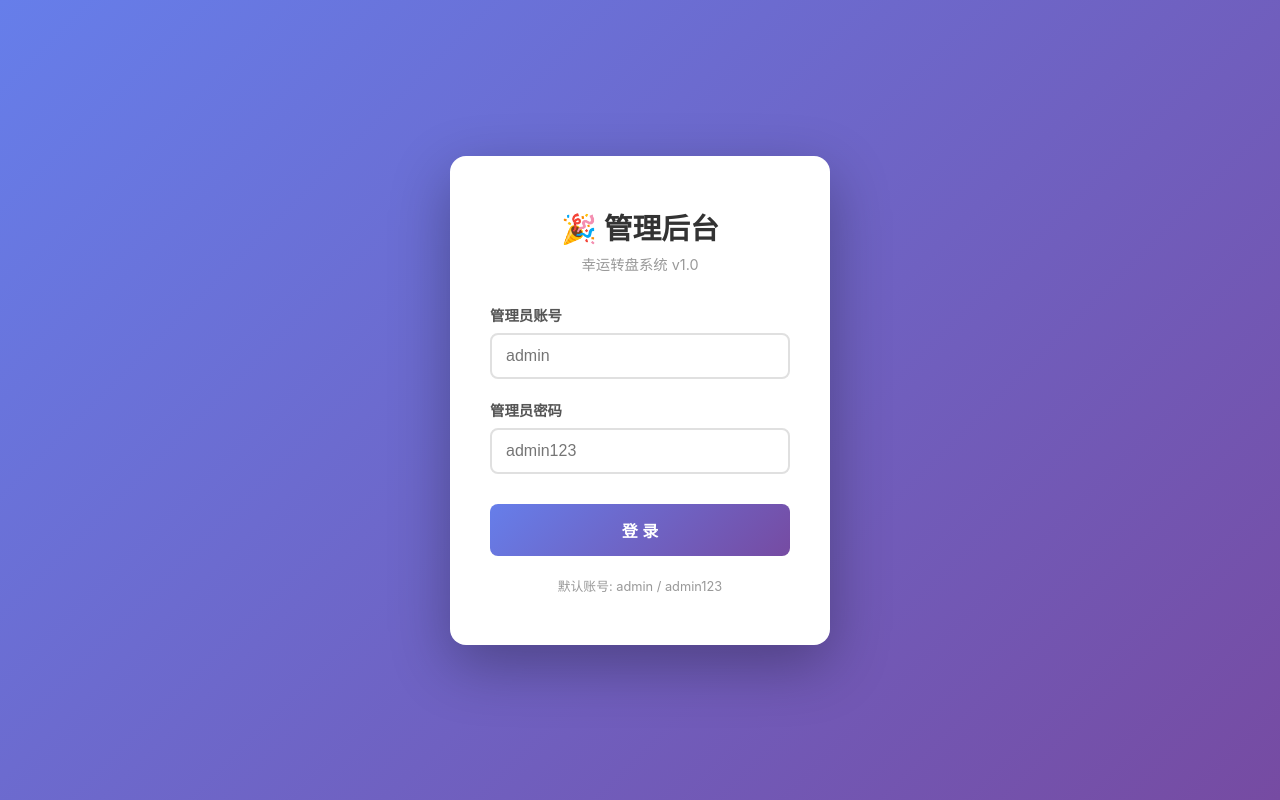
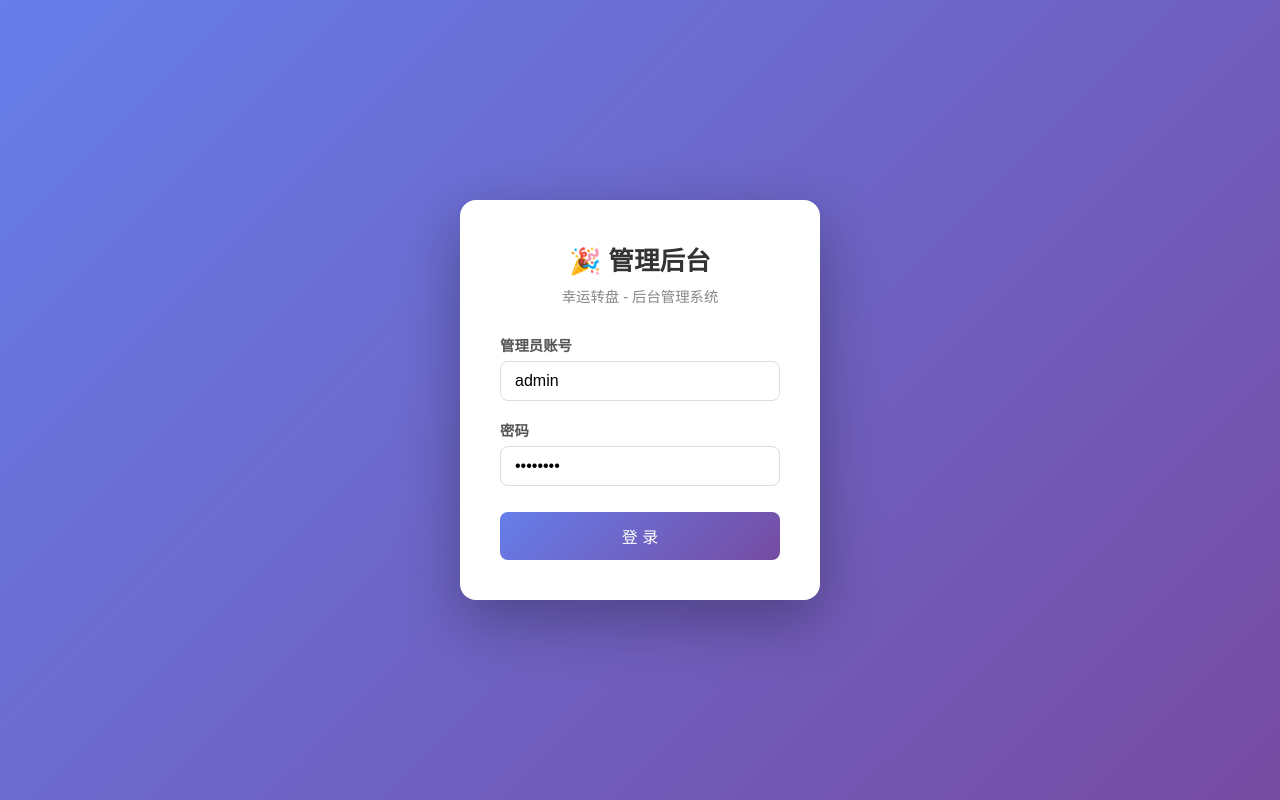
Before and after one commit to gaojian98/lucky-spin, a website: page admin/index.html in a window 1280 px wide. Drawn offline with Linux system fonts and the light colour scheme.

Commit message:
Fix login page - remove form and complex event handling

```diff
--- a/admin/index.html
+++ b/admin/index.html
@@ -7,247 +7,158 @@
     <style>
         * { box-sizing: border-box; margin: 0; padding: 0; }
         body {
-            font-family: -apple-system, BlinkMacSystemFont, 'Segoe UI', Roboto, sans-serif;
+            font-family: Arial, sans-serif;
             background: linear-gradient(135deg, #667eea 0%, #764ba2 100%);
             min-height: 100vh;
             display: flex;
             align-items: center;
             justify-content: center;
         }
-        .login-container {
+        .login-card {
             background: white;
             border-radius: 16px;
-            padding: 50px 40px;
-            width: 100%;
-            max-width: 380px;
+            padding: 40px;
+            width: 360px;
             box-shadow: 0 20px 60px rgba(0,0,0,0.3);
         }
-        .login-header {
+        .login-card h1 {
             text-align: center;
-            margin-bottom: 30px;
+            font-size: 1.6rem;
+            color: #333;
+            margin-bottom: 8px;
         }
-        .login-header h1 {
-            font-size: 1.8rem;
-            color: #333;
-            margin-bottom: 6px;
-        }
-        .login-header p {
-            color: #999;
+        .login-card p.subtitle {
+            text-align: center;
+            color: #888;
             font-size: 0.9rem;
+            margin-bottom: 28px;
         }
         .form-group {
-            margin-bottom: 20px;
+            margin-bottom: 18px;
         }
         .form-group label {
             display: block;
-            margin-bottom: 8px;
-            font-weight: 600;
+            margin-bottom: 6px;
+            font-weight: bold;
             color: #555;
             font-size: 0.9rem;
         }
         .form-group input {
             width: 100%;
-            padding: 12px 14px;
-            border: 2px solid #e0e0e0;
+            padding: 10px 14px;
+            border: 1px solid #ddd;
             border-radius: 8px;
             font-size: 1rem;
-            transition: all 0.3s;
+            outline: none;
+            transition: border-color 0.2s;
         }
         .form-group input:focus {
-            outline: none;
             border-color: #667eea;
-            box-shadow: 0 0 0 3px rgba(102, 126, 234, 0.1);
         }
-        .btn-submit {
+        .btn-login {
             width: 100%;
-            padding: 14px;
-            background: linear-gradient(135deg, #667eea 0%, #764ba2 100%);
+            padding: 12px;
+            background: linear-gradient(135deg, #667eea, #764ba2);
             color: white;
             border: none;
             border-radius: 8px;
             font-size: 1rem;
-            font-weight: 600;
             cursor: pointer;
-            margin-top: 10px;
-            transition: all 0.3s;
+            margin-top: 8px;
+            transition: opacity 0.2s;
         }
-        .btn-submit:hover:not(:disabled) {
-            transform: translateY(-2px);
-            box-shadow: 0 10px 20px rgba(102, 126, 234, 0.3);
-        }
-        .btn-submit:active:not(:disabled) {
-            transform: translateY(0);
-        }
-        .btn-submit:disabled {
-            opacity: 0.7;
-            cursor: not-allowed;
-        }
-        .message {
-            margin-top: 16px;
-            padding: 12px;
-            border-radius: 6px;
+        .btn-login:hover { opacity: 0.9; }
+        .btn-login:disabled { opacity: 0.6; cursor: not-allowed; }
+        .error-msg {
+            color: #dc3545;
+            font-size: 0.85rem;
+            margin-top: 12px;
             text-align: center;
-            font-size: 0.9rem;
             display: none;
-        }
-        .message.error {
             background: #f8d7da;
-            color: #721c24;
-            border: 1px solid #f5c6cb;
-        }
-        .message.success {
-            background: #d4edda;
-            color: #155724;
-            border: 1px solid #c3e6cb;
-        }
-        .message.loading {
-            background: #e7f3ff;
-            color: #004085;
-            border: 1px solid #b8daff;
-        }
-        .footer {
-            text-align: center;
-            margin-top: 20px;
-            color: #999;
-            font-size: 0.8rem;
+            padding: 10px;
+            border-radius: 4px;
         }
     </style>
 </head>
 <body>
-    <div class="login-container">
-        <div class="login-header">
-            <h1>🎉 管理后台</h1>
-            <p>幸运转盘系统 v1.0</p>
+    <div class="login-card">
+        <h1>🎉 管理后台</h1>
+        <p class="subtitle">幸运转盘 - 后台管理系统</p>
+
+        <div class="form-group">
+            <label>管理员账号</label>
+            <input type="text" id="username" placeholder="请输入账号" value="admin">
         </div>
 
-        <form id="loginForm" onsubmit="handleLogin(event)">
-            <div class="form-group">
-                <label for="username">管理员账号</label>
-                <input
-                    type="text"
-                    id="username"
-                    name="username"
-                    placeholder="admin"
-                    autocomplete="off"
-                    required
-                />
-            </div>
+        <div class="form-group">
+            <label>密码</label>
+            <input type="password" id="password" placeholder="请输入密码" value="admin123">
+        </div>
 
-            <div class="form-group">
-                <label for="password">管理员密码</label>
-                <input
-                    type="password"
-                    id="password"
-                    name="password"
-                    placeholder="admin123"
-                    autocomplete="off"
-                    required
-                />
-            </div>
-
-            <button type="submit" id="submitBtn" class="btn-submit">
-                登 录
-            </button>
-        </form>
-
-        <div id="message" class="message"></div>
-
-        <div class="footer">
-            <p>默认账号: admin / admin123</p>
-        </div>
+        <button class="btn-login" id="loginBtn" onclick="doLogin()">登 录</button>
+        <p class="error-msg" id="errorMsg"></p>
     </div>
 
     <script>
-        window.addEventListener('load', () => {
-            if (localStorage.getItem('adminToken')) {
-                window.location.href = 'dashboard.html';
+        // 防止加载导航菜单
+        // 这是登录页，不需要 nav.js
+
+        function doLogin() {
+            const username = document.getElementById('username').value.trim();
+            const password = document.getElementById('password').value;
+            const btn = document.getElementById('loginBtn');
+            const errorMsg = document.getElementById('errorMsg');
+
+            if (!username || !password) {
+                errorMsg.style.display = 'block';
+                errorMsg.textContent = '❗ 请输入账号和密码';
+                return;
+            }
+
+            btn.disabled = true;
+
+            fetch('/api/admin/login', {
+                method: 'POST',
+                headers: { 'Content-Type': 'application/json' },
+                body: JSON.stringify({ username, password })
+            })
+            .then(response => response.json())
+            .then(data => {
+                if (data.token) {
+                    localStorage.setItem('adminToken', data.token);
+                    localStorage.setItem('adminUser', data.username);
+                    errorMsg.style.display = 'block';
+                    errorMsg.textContent = '✅ 登录成功';
+                    errorMsg.style.background = '#d4edda';
+                    errorMsg.style.color = '#155724';
+                    setTimeout(() => {
+                        window.location.href = 'dashboard.html';
+                    }, 500);
+                } else {
+                    errorMsg.style.display = 'block';
+                    errorMsg.textContent = '❌ ' + (data.error || '登录失败');
+                    btn.disabled = false;
+                }
+            })
+            .catch(error => {
+                errorMsg.style.display = 'block';
+                errorMsg.textContent = '❌ 无法连接到服务器';
+                btn.disabled = false;
+            });
+        }
+
+        // 回车登录
+        document.getElementById('password').addEventListener('keypress', function(e) {
+            if (e.key === 'Enter') {
+                doLogin();
             }
         });
 
-        const form = document.getElementById('loginForm');
-        const submitBtn = document.getElementById('submitBtn');
-        const messageDiv = document.getElementById('message');
-        let isSubmitting = false;
-
-        function showMessage(text, type = 'loading') {
-            messageDiv.textContent = text;
-            messageDiv.className = `message ${type}`;
-            messageDiv.style.display = 'block';
+        // 检查是否已登录，已登录则跳转
+        if (localStorage.getItem('adminToken')) {
+            window.location.href = 'dashboard.html';
         }
-
-        function hideMessage() {
-            messageDiv.style.display = 'none';
-        }
-
-        async function handleLogin(event) {
-            event.preventDefault();
-
-            if (isSubmitting) {
-                return;
-            }
-
-            const username = document.getElementById('username').value.trim();
-            const password = document.getElementById('password').value;
-
-            if (!username || !password) {
-                showMessage('❗ 账号和密码不能为空', 'error');
-                return;
-            }
-
-            isSubmitting = true;
-            submitBtn.disabled = true;
-            showMessage('🔐 登录中...', 'loading');
-
-            try {
-                console.log('发送登录请求:', { username });
-
-                const response = await fetch('/api/admin/login', {
-                    method: 'POST',
-                    headers: {
-                        'Content-Type': 'application/json',
-                    },
-                    body: JSON.stringify({ username, password })
-                });
-
-                const data = await response.json();
-                console.log('登录响应:', data);
-
-                if (data.error) {
-                    showMessage('❌ ' + data.error, 'error');
-                    isSubmitting = false;
-                    submitBtn.disabled = false;
-                    return;
-                }
-
-                if (data.token && data.username) {
-                    localStorage.setItem('adminToken', data.token);
-                    localStorage.setItem('adminUser', data.username);
-
-                    showMessage('✅ 登录成功，跳转中...', 'success');
-
-                    setTimeout(() => {
-                        window.location.href = 'dashboard.html';
-                    }, 800);
-                } else {
-                    showMessage('❌ 登录失败：服务器响应异常', 'error');
-                    isSubmitting = false;
-                    submitBtn.disabled = false;
-                }
-
-            } catch (error) {
-                console.error('登录错误:', error);
-                showMessage(`❌ 连接失败: ${error.message}`, 'error');
-                isSubmitting = false;
-                submitBtn.disabled = false;
-            }
-        }
-
-        document.getElementById('username').addEventListener('keypress', (e) => {
-            if (e.key === 'Enter') form.dispatchEvent(new Event('submit'));
-        });
-        document.getElementById('password').addEventListener('keypress', (e) => {
-            if (e.key === 'Enter') form.dispatchEvent(new Event('submit'));
-        });
     </script>
 </body>
 </html>
```
